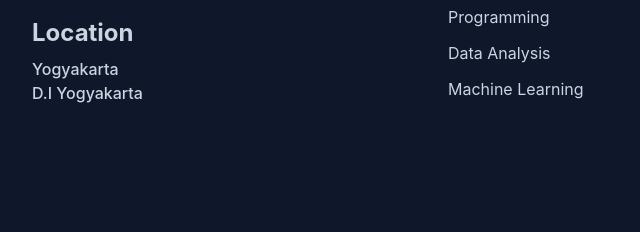
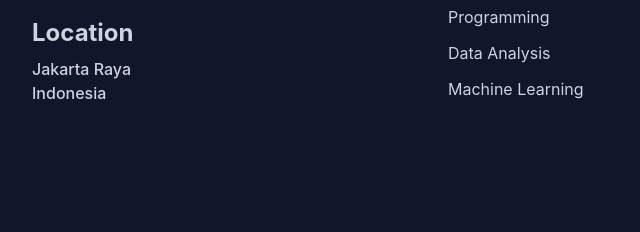
Before and after one commit to akmalazaki/akmalazaki.github.io, a website: page index.html in a window 1280 px wide. Shown: the part 5325-5557 px from the top of the page, 0-640 px from the left. Drawn offline with Linux system fonts and the light colour scheme.

Commit message:
Update index.html

```diff
--- a/index.html
+++ b/index.html
@@ -368,8 +368,8 @@
           <div class="mb-12 w-full px-4 font-medium text-slate-300 md:w-1/3">
             <h2 class="mb-5 text-4xl font-bold text-white">Akmal Azaki</h2>
             <h3 class="mb-2 text-2xl font-bold">Location</h3>
-            <p>Yogyakarta</p>
-            <p>D.I Yogyakarta</p>
+            <p>Jakarta Raya</p>
+            <p>Indonesia</p>
           </div>
           <div class="mb-12 w-full px-4 md:w-1/3">
             <h3 class="mb-5 text-xl font-semibold text-white">Writing Category</h3>
```
